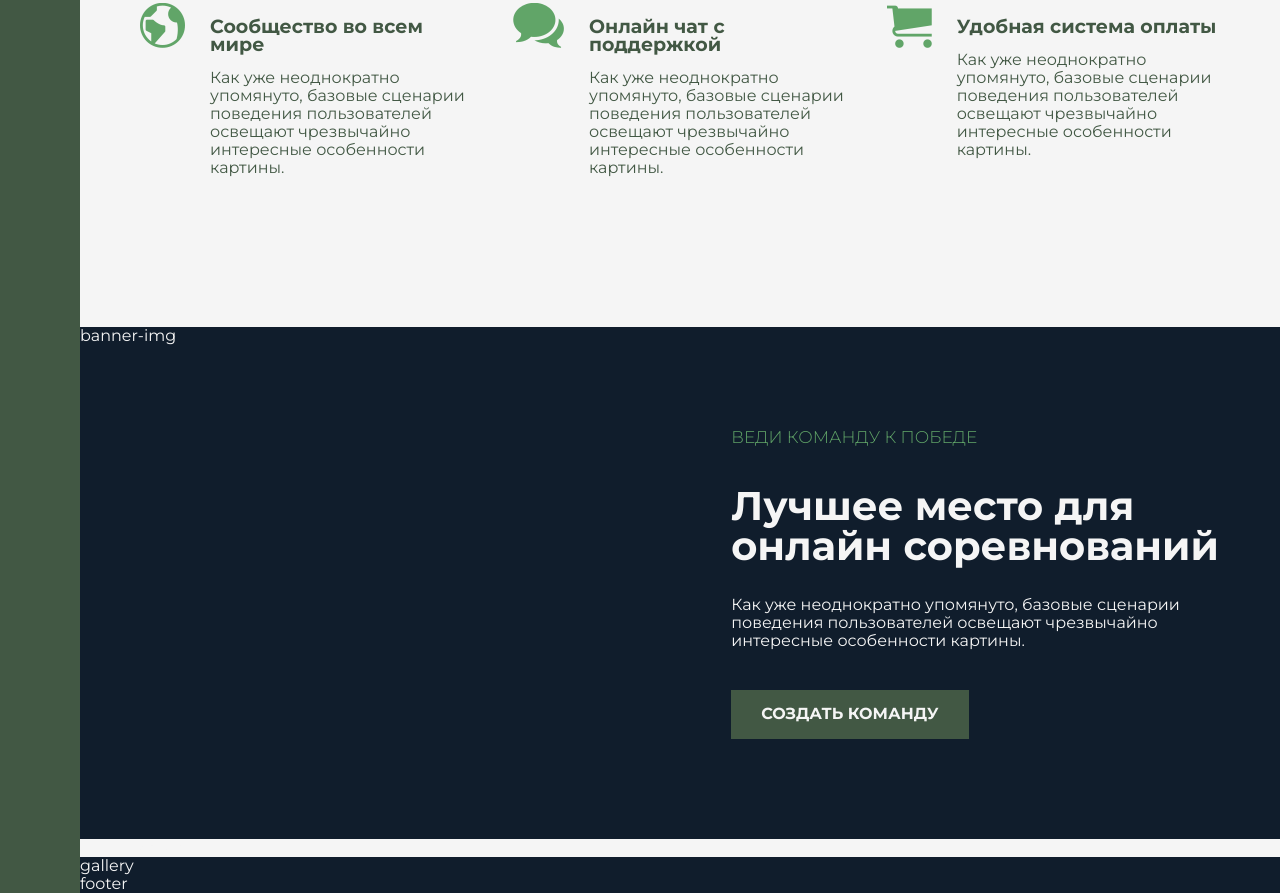
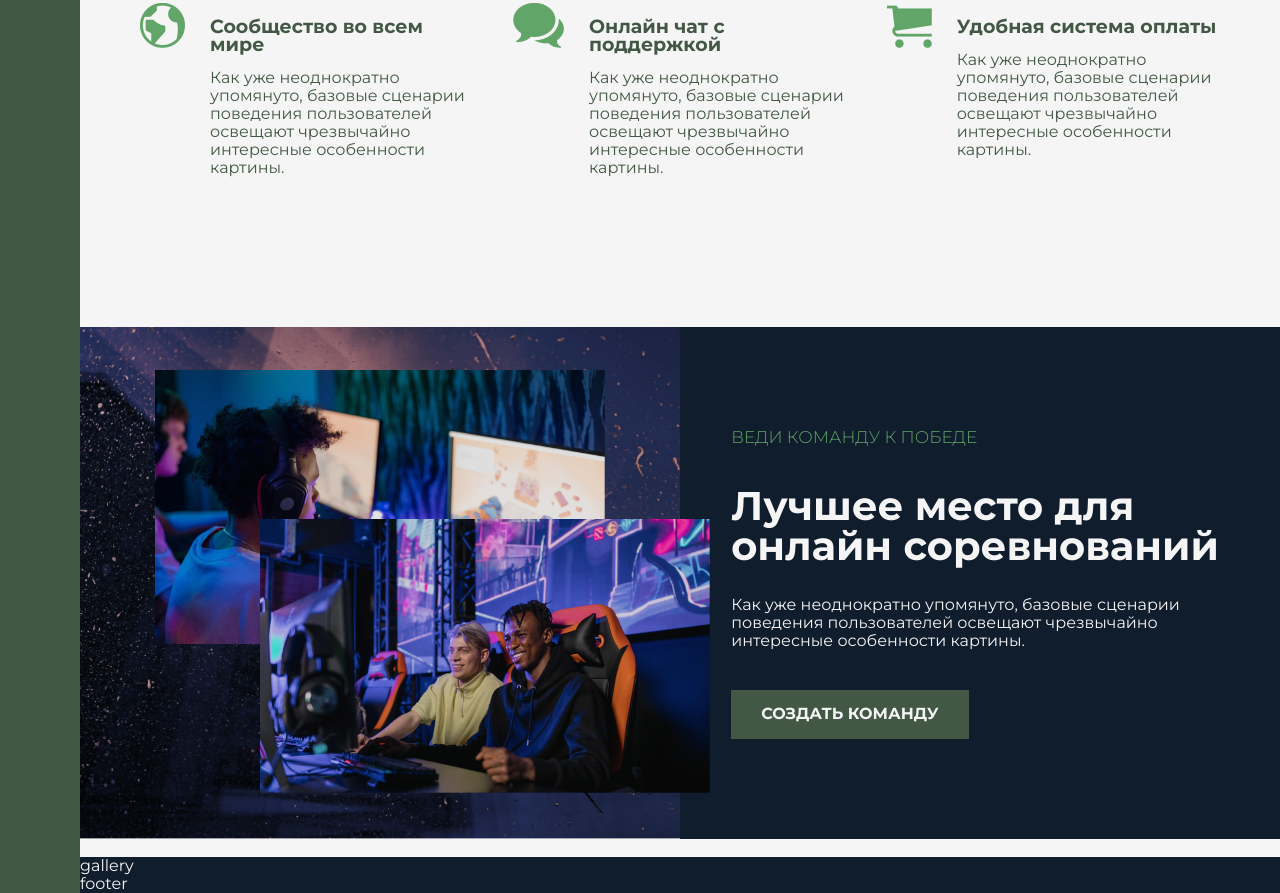
Before and after one commit to YaroslavaSabitova/Game-store, a plain HTML site: page index.html in a window 1280 px wide. Shown: the part 962-1855 px from the top of the page. Drawn offline with Linux system fonts and the light colour scheme; files whose address does not match are found by name.

Commit message:
3rd section - part 2

```diff
--- a/index.html
+++ b/index.html
@@ -85,7 +85,8 @@
         </div>
 
         <div class="banner-img">
-            banner-img
+            <img src="img/img1.png" alt="img" class="banner-img__img banner-img__img-1">
+            <img src="img/img2.png" alt="img" class="banner-img__img banner-img__img-2">
         </div>
 
         <div class="banner-text">
--- a/sass/style.sass
+++ b/sass/style.sass
@@ -110,8 +110,32 @@ body
 
 .banner
     &-img
-        background-color: $color-blue-dark
+        background: url(../img/back.png) center / cover no-repeat
         grid-column: full-start / col-end 4
+        display: grid
+        grid-template-columns: repeat(16, 1fr)
+        grid-template-rows: repeat(24, 1fr)
+        transition: .5s
+        &:hover &__img:not(:hover)
+            transform: scale(.95)
+            filter: blur(.2rem)
+        &__img
+            transition: .5s
+            backface-visibility: hidden
+            filter: brightness(.9)
+            &:hover
+                transform: scale(1.05)
+                z-index: 20
+                filter: brightness(1.1)
+            &-1
+                width: 100%
+                grid-column: 3 / 15
+                grid-row: 3 / 12
+            &-2
+                width: 100%
+                grid-column: 5 / -1
+                grid-row: 10 / 23
+                transform: translateX(3rem)
     &-text
         background-color: $color-blue-dark
         grid-column: col-start 5 / full-end
@@ -161,10 +185,8 @@ body
             // transition: .9s
     &:active
         transform: translateY(.5rem)
-        color: $color-gray-light
+        color: $color-gray-dark
         background: $color-green-dark
-        border-radius: 1rem
-
 
 .cards
     background-color: $color-gray-light
```
Also changed, not shown: css/style.css, img/back.png (added), img/img1.png (added), img/img2.png (added).
